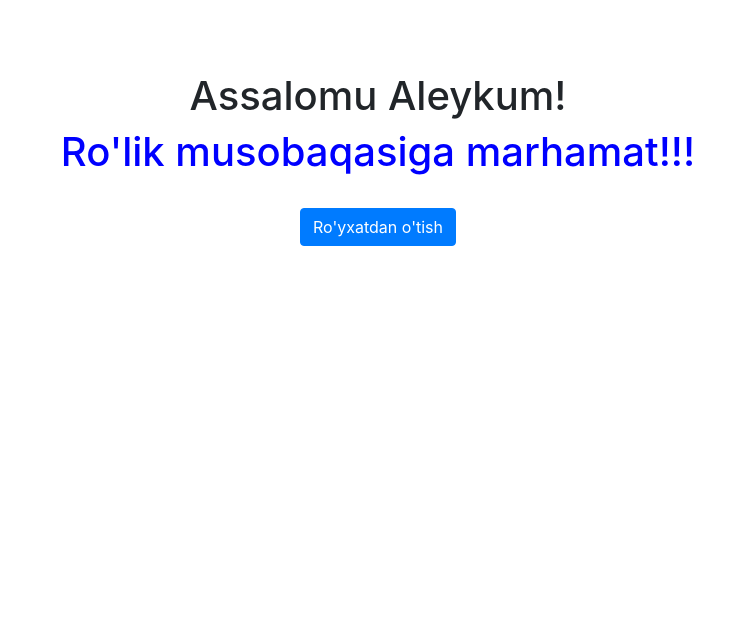
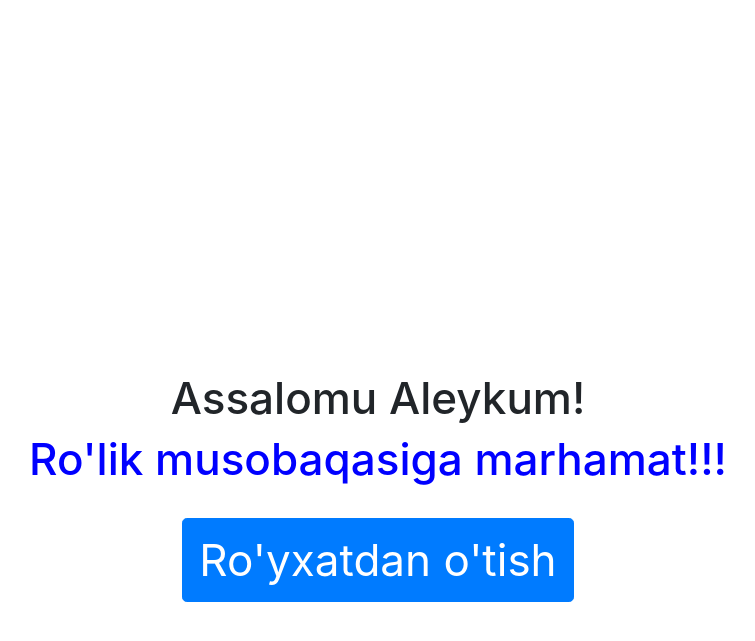
Before and after one commit to success-99/rollhalluz, a Django app: page / in a window 1280 px wide. Shown: the top 641 px of the page, without its empty margins (262-1017 px from the left). Run offline with Django 4.2, Linux system fonts and the light colour scheme; some libraries are stand-ins or nearby versions.

Commit message:
frontend edit

```diff
--- a/templates/base.html
+++ b/templates/base.html
@@ -7,6 +7,17 @@
     <link rel="stylesheet" href="https://stackpath.bootstrapcdn.com/bootstrap/4.3.1/css/bootstrap.min.css" integrity="sha384-ggOyR0iXCbMQv3Xipma34MD+dH/1fQ784/j6cY/iJTQUOhcWr7x9JvoRxT2MZw1T" crossorigin="anonymous">
 
   <title>Rolik musobaqasi</title>
+    <style>
+    h1{
+    font-size: 44px;
+    }
+    .btn-primary{
+    font-size: 44px;
+    }
+        body{
+        margin-top: 300px;
+        }
+    </style>
 </head>
 <body>
 <center>
@@ -17,7 +28,7 @@
 <!--    <button type="submit" class="btn btn-primary">Ro'yhatdan o'tish</button>-->
 <br>
 
-    <a href="{% url 'signup' %}" class="btn btn-primary" >Ro'yxatdan o'tish</a>
+    <a href="{% url 'signup' %}" class="btn btn-primary btn-lg" >Ro'yxatdan o'tish</a>
     {% block content %}
     {% endblock %}
   </main>
```
Also changed, not shown: templates/success.html (+12 -0 lines).
